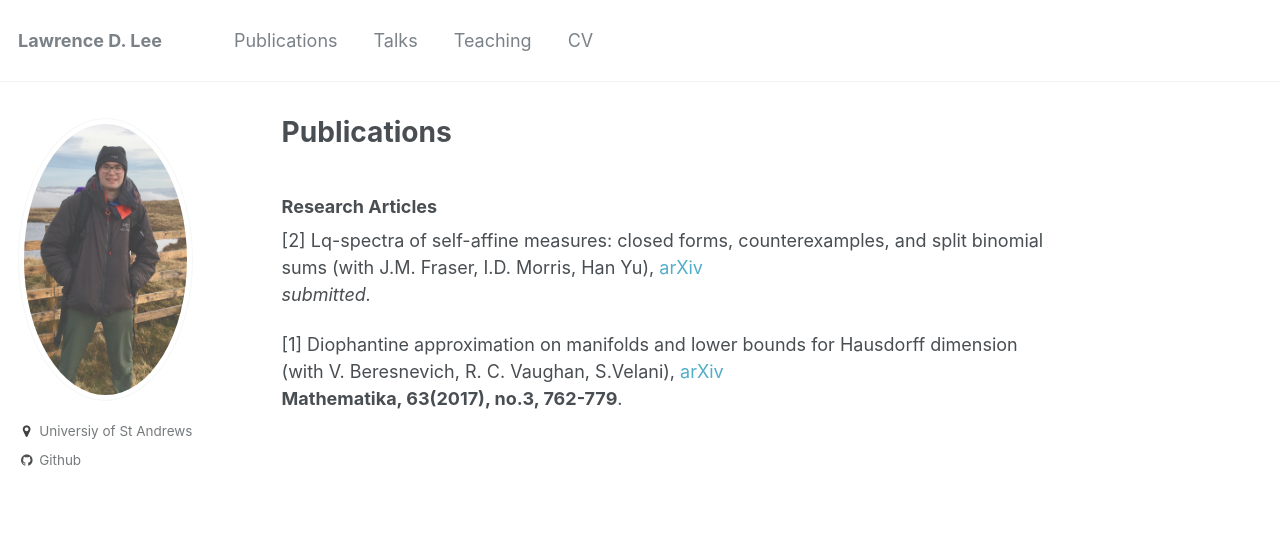
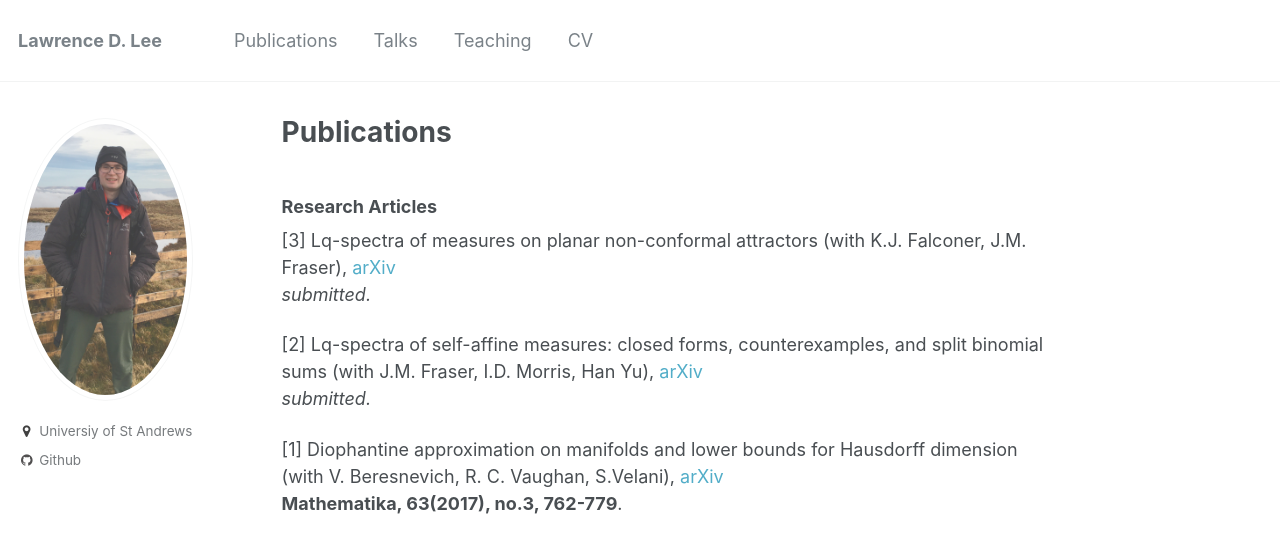
Before and after one commit to amlan-banaji/amlan-banaji.github.io, a Jekyll site: the page built from _pages/publications.md, in a window 1280 px wide. Shown: the top 553 px of the page. Built offline with Jekyll 4.4.1, drawn with Linux system fonts in a browser that asks for light colours.

Commit message:
Edit publications

```diff
--- a/_pages/publications.md
+++ b/_pages/publications.md
@@ -5,6 +5,8 @@ author_profile: true
 ---
 
 ### Research Articles
+[3] Lq-spectra of measures on planar non-conformal attractors (with K.J. Falconer, J.M. Fraser), [arXiv](https://arxiv.org/abs/2005.09361)
+*submitted.*
 
 [2] Lq-spectra of self-affine measures: closed forms, counterexamples, and split binomial sums (with J.M. Fraser, I.D. Morris, Han Yu), [arXiv](https://arxiv.org/abs/1811.03400)
 *submitted.*
```
